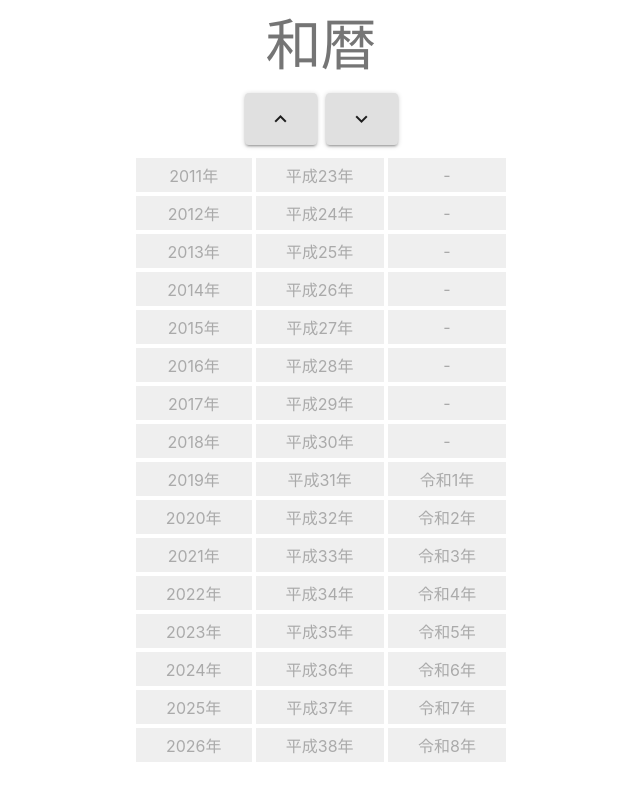
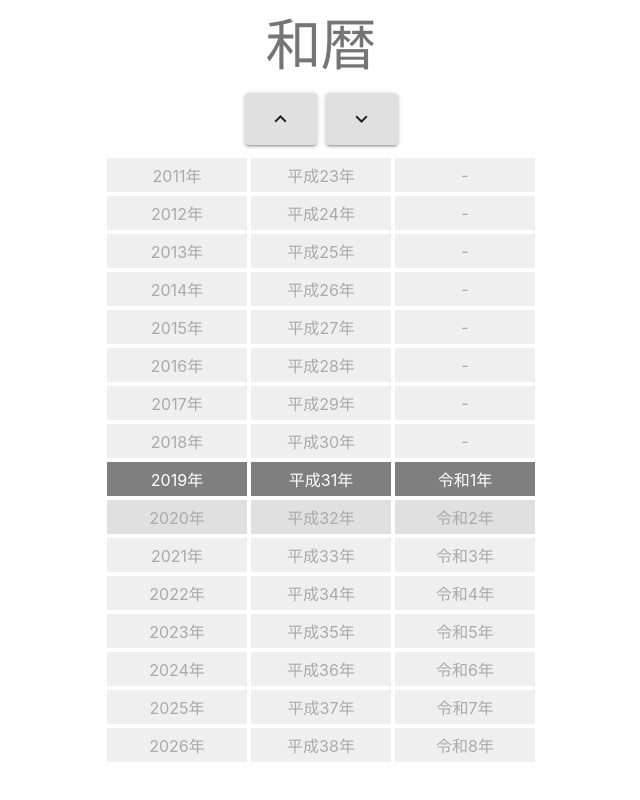
Before and after one commit to gokoku/wareki, a React (Create React App) app: page / in a window 1280 px wide. Shown: the whole page, without its empty margins (319-959 px from the left). Built offline with nearby package versions, Linux system fonts and the light colour scheme.

Commit message:
和暦を明治まで拡張して、列に区切りをいれた

```diff
--- a/src/App.css
+++ b/src/App.css
@@ -20,6 +20,14 @@
   color: #aaa;
   background-color: #efefef;
   border: solid 1px white;
+  width: 80px;
+}
+.table table td.demilita {
+  background-color: #e0e0e0;
+}
+.table table td.this_year {
+  background-color: #7f7f7f;
+  color: white;
 }
 .table table tr:hover td:nth-child(1) {
   color: #666;
--- a/src/App.js
+++ b/src/App.js
@@ -12,14 +12,19 @@ class App extends Component {
     this.state = {
       year: {
         annos: [],
+        meijis: [],
+        taishous: [],
         shouwas: [],
         heiseis: [],
         reiwas: []
       },
       limit: {
+        meiji: 1912,
+        taishou: 1926,
         shouwa: 1989,
         heisei: 2019
-      }
+      },
+      thisYear: 0
     };
 
     this.yearHandler = this.yearHandler.bind(this);
@@ -28,11 +33,15 @@ class App extends Component {
   }
   makeDate(year) {
     const annos = new Array(times);
+    const meijis = new Array(times);
+    const taishous = new Array(times);
     const shouwas = new Array(times);
     const heiseis = new Array(times);
     const reiwas = new Array(times);
     for (let i = 0; i < times; i++) {
       annos[i] = year - times / 2 + i;
+      meijis[i] = annos[i] - 1867;
+      taishous[i] = annos[i] - 1911;
       shouwas[i] = annos[i] - 1925;
       heiseis[i] = annos[i] - 1988;
       reiwas[i] = heiseis[i] - 30;
@@ -40,6 +49,9 @@ class App extends Component {
     this.setState({
       year: {
         annos: annos,
+        meijis: meijis,
+        taishous: taishous,
+        shouwas: shouwas,
         heiseis: heiseis,
         reiwas: reiwas
       }
@@ -47,6 +59,7 @@ class App extends Component {
   }
   componentDidMount() {
     const year = new Date().getFullYear();
+    this.setState({ thisYear: year });
     this.makeDate(year);
   }
 
@@ -56,10 +69,26 @@ class App extends Component {
   }
 
   increment() {
-    const { annos, heiseis, reiwas } = this.state.year;
+    const {
+      annos,
+      meijis,
+      taishous,
+      shouwas,
+      heiseis,
+      reiwas
+    } = this.state.year;
     this.setState({
       year: {
         annos: annos.map(a => {
+          return a + 1;
+        }),
+        meijis: meijis.map(a => {
+          return a + 1;
+        }),
+        taishous: taishous.map(a => {
+          return a + 1;
+        }),
+        shouwas: shouwas.map(a => {
           return a + 1;
         }),
         heiseis: heiseis.map(a => {
@@ -73,10 +102,26 @@ class App extends Component {
   }
 
   decrement() {
-    const { annos, heiseis, reiwas } = this.state.year;
+    const {
+      annos,
+      meijis,
+      taishous,
+      shouwas,
+      heiseis,
+      reiwas
+    } = this.state.year;
     this.setState({
       year: {
         annos: annos.map(a => {
+          return a - 1;
+        }),
+        meijis: meijis.map(a => {
+          return a - 1;
+        }),
+        taishous: taishous.map(a => {
+          return a - 1;
+        }),
+        shouwas: shouwas.map(a => {
           return a - 1;
         }),
         heiseis: heiseis.map(a => {
--- a/src/Tables.js
+++ b/src/Tables.js
@@ -1,8 +1,53 @@
-import React from "react";
+import React, { Component } from "react";
 
-const Tables = props => {
-  const { annos, heiseis, reiwas } = props.date.year;
+class Tables extends Component {
+  constructor(props) {
+    super(props);
+  }
 
+  wareki_str(anno, i) {
+    const { meijis, taishous, shouwas, heiseis } = this.props.date.year;
+    const { meiji, taishou, shouwa, heisei } = this.props.date.limit;
+    let str = "";
+    if (anno <= 1867) {
+      str = "-";
+    } else if (anno < meiji) {
+      str = `明治${meijis[i]}年`;
+    } else if (anno < taishou) {
+      str = `大正${taishous[i]}年`;
+    } else if (anno < shouwa) {
+      str = `昭和${shouwas[i]}年`;
+    } else {
+      str = `平成${heiseis[i]}年`;
+    }
+    return str;
+  }
+
+  reiwa_str(i) {
+    const { reiwas } = this.props.date.year;
+    let year = reiwas[i];
+    let str = "";
+    if (reiwas[i] <= 0) {
+      str = "-";
+    } else {
+      str = `令和${reiwas[i]}年`;
+    }
+    return str;
+  }
+
+  class_name(anno) {
+    const year = this.props.date.thisYear;
+    let str = "";
+    if (anno % 10 === 0) {
+      str = "demilita";
+    } else if (anno === year) {
+      str = "this_year";
+    }
+    return str;
+  }
+
+  render() {
+    const annos = this.props.date.year.annos;
     return (
       <div className="table">
         <table>
@@ -10,9 +55,11 @@ const Tables = props => {
             {annos.map((anno, i) => {
               return (
                 <tr key={i}>
-                <td>{anno}年</td>
-                <td>{heiseis[i] <= 0 ? "-" : `平成${heiseis[i]}年`}</td>
-                <td>{reiwas[i] <= 0 ? "-" : `令和${reiwas[i]}年`}</td>
+                  <td className={this.class_name(anno)}>{anno}年</td>
+                  <td className={this.class_name(anno)}>
+                    {this.wareki_str(anno, i)}
+                  </td>
+                  <td className={this.class_name(anno)}>{this.reiwa_str(i)}</td>
                 </tr>
               );
             })}
@@ -20,6 +67,6 @@ const Tables = props => {
         </table>
       </div>
     );
-};
-
+  }
+}
 export default Tables;
```
Lines whose indentation alone changed are shown as unchanged.
